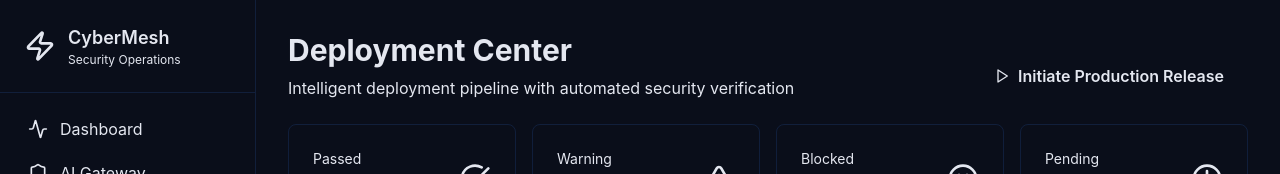
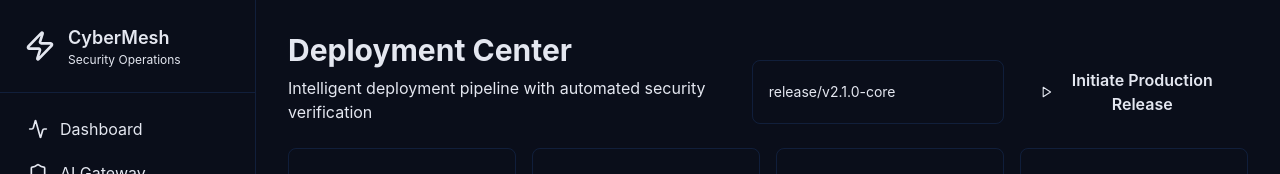
Before and after one commit to saishamehraa/CyberMesh, a React (Vite) app: page /deployment in a window 1280 px wide. Shown: the top 174 px of the page. Built offline with nearby package versions, Linux system fonts and the light colour scheme; no server answers.

Commit message:
feat: implement dynamic release name input for deployments

```diff
--- a/src/app/pages/DeploymentCenter.tsx
+++ b/src/app/pages/DeploymentCenter.tsx
@@ -27,6 +27,7 @@ export function DeploymentCenter() {
   const [deployments, setDeployments] = useState<Deployment[]>([]);
   const [selectedDeployment, setSelectedDeployment] = useState<Deployment | null>(null);
   const [isDeploying, setIsDeploying] = useState(false);
+  const [releaseName, setReleaseName] = useState('release/v2.1.0-core');
 
   useEffect(() => {
     // 1. Fetch initial deployments
@@ -117,7 +118,11 @@ export function DeploymentCenter() {
   const triggerDeployment = async () => {
     setIsDeploying(true);
     try {
-      await fetch('/api/deployment/trigger', { method: 'POST' });
+      await fetch('/api/deployment/trigger', {
+        method: 'POST',
+        headers: { 'Content-Type': 'application/json' },
+        body: JSON.stringify({ name: releaseName, branch: 'main' })
+      });
     } catch (error) {
       console.error('Failed to trigger deployment:', error);
     } finally {
@@ -166,14 +171,23 @@ export function DeploymentCenter() {
         </div>
 
         {/* Hackathon Demo Trigger */}
+        <div className="flex gap-3">
+          <input
+            type="text"
+            value={releaseName}
+            onChange={(e) => setReleaseName(e.target.value)}
+            className="bg-input-background border border-border rounded-lg px-4 py-2 focus:outline-none focus:border-primary transition-colors text-sm"
+            placeholder="Release Name..."
+          />
           <button
             onClick={triggerDeployment}
-          disabled={isDeploying}
-          className="flex items-center gap-2 px-6 py-3 bg-primary text-primary-foreground font-semibold rounded-lg hover:bg-primary/90 transition-all disabled:opacity-50"
+            disabled={isDeploying || !releaseName}
+            className="flex items-center gap-2 px-6 py-2 bg-primary text-primary-foreground font-semibold rounded-lg hover:bg-primary/90 transition-all disabled:opacity-50"
           >
             <Play className={`size-4 ${isDeploying ? 'animate-pulse' : ''}`} />
             Initiate Production Release
           </button>
+        </div>
       </div>
 
       <div className="grid grid-cols-1 md:grid-cols-4 gap-4">
```
Also changed, not shown: 1 other file (tests, documents, lock files or other folders). Lines whose indentation alone changed are shown as unchanged.
